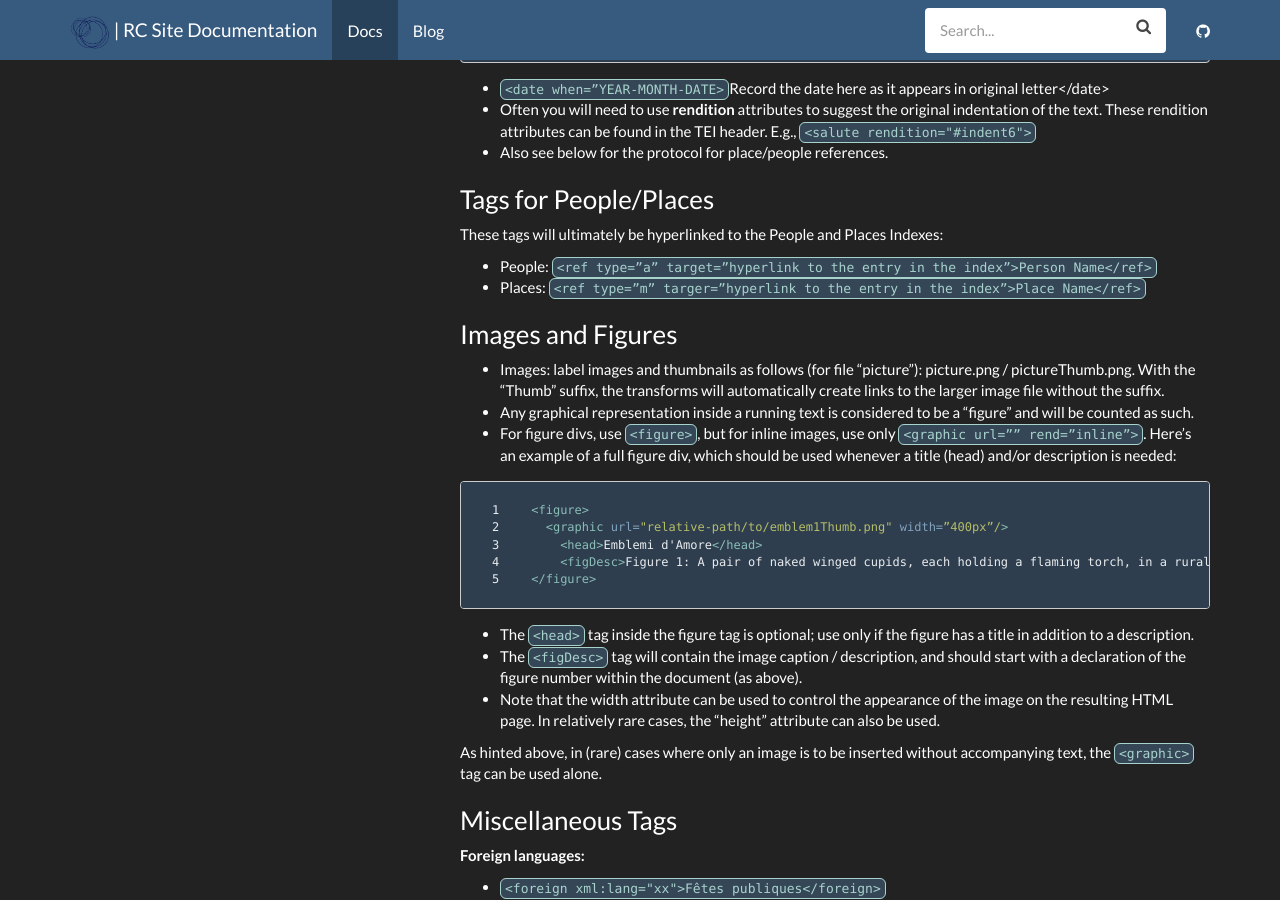
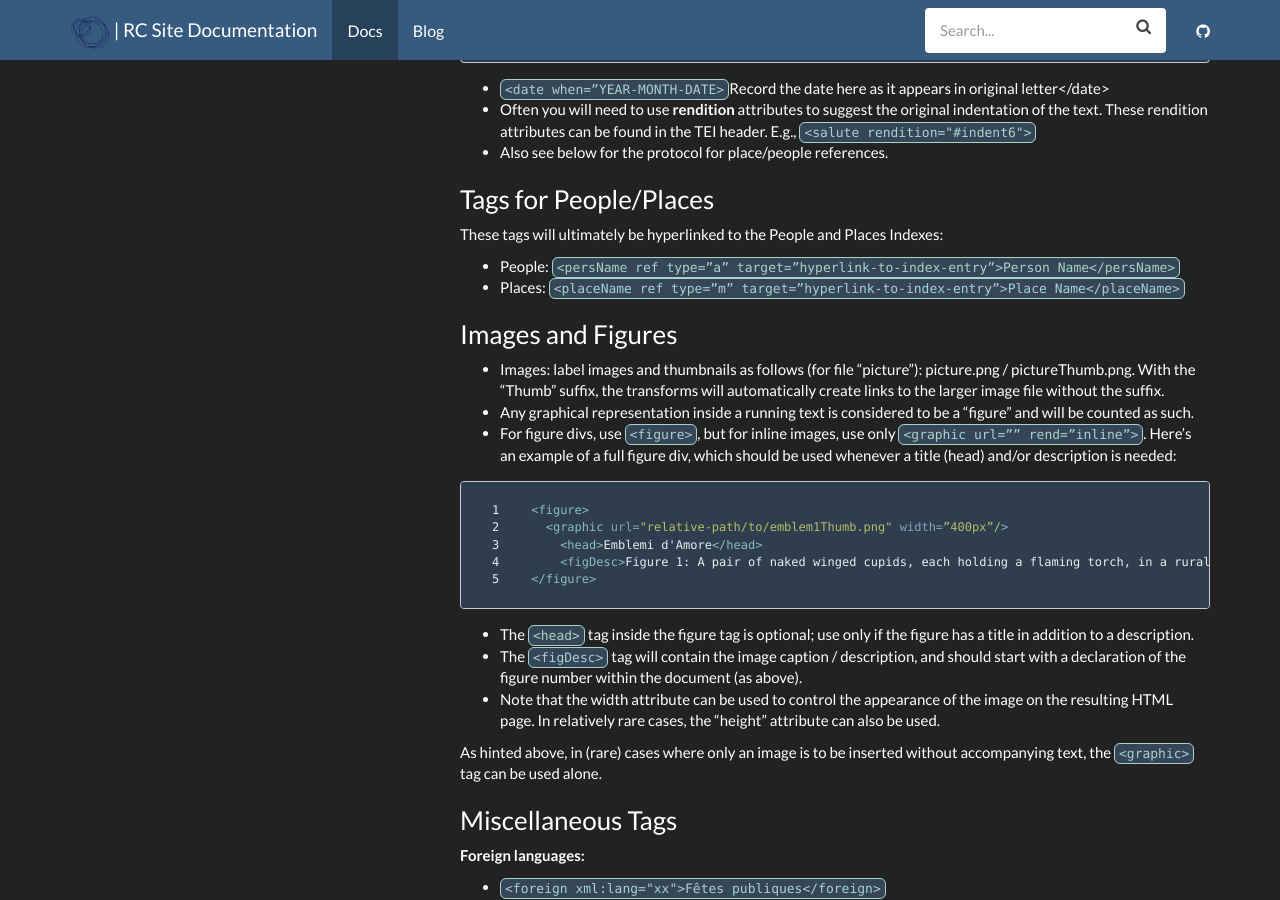
Before and after one commit to steve-kasica/romanticcircles.github.io, a Jekyll site: the page built from _docs/production-documentation/subsection/rc-tei-style.md, in a window 1280 px wide and 900 px high, scrolled down 4335 px. Built offline with Jekyll 4.4.1, drawn with Linux system fonts in a browser that asks for light colours; part of the change alters nothing that is shown.

Commit message:
edits to tei style

```diff
--- a/_docs/production-documentation/subsection/rc-tei-style.md
+++ b/_docs/production-documentation/subsection/rc-tei-style.md
@@ -140,6 +140,7 @@ The following special characters should be supplied via their HTML 5.0 numeric/n
 Many curly quotes will be added automatically via the transforms (to titles, for instance), though NCRs will need to be supplied in the case of quotations within the text. The most effective method for applying the em and en dash codes, assuming a copy editor has done a consistent job of correctly supplying these glyphs in Word, is to perform a search-and-replace function using Oxygen. (On Mac, the relevant keyboard shortcuts are: en dash = `option + [hyphen]` & em dash = `option + shift + [hyphen]`.)
 
 It is possible to add any unicode character to the TEI via this method of numeric reference; you can find an exhaustive list of characters at [this resource](https://en.wikipedia.org/wiki/List_of_XML_and_HTML_character_entity_references).
+
 ### Annotations/Notes
 
 All notes should occur inline with the main body of the text (even though they will appear at the end of the text when published).
@@ -179,8 +180,8 @@ Letters take a special set of enclosed tags inside the top-level `<div type="let
 
 These tags will ultimately be hyperlinked to the People and Places Indexes:
 
-- People: `<ref type=”a” target=”hyperlink to the entry in the index”>Person Name</ref>`
-- Places: `<ref type=”m” targer=”hyperlink to the entry in the index”>Place Name</ref>`
+- People: `<persName ref type=”a” target=”hyperlink-to-index-entry”>Person Name</persName>`
+- Places: `<placeName ref type=”m” target=”hyperlink-to-index-entry”>Place Name</placeName>`
 
 ### Images and Figures
 
```
Also changed, not shown: Gemfile.lock.
